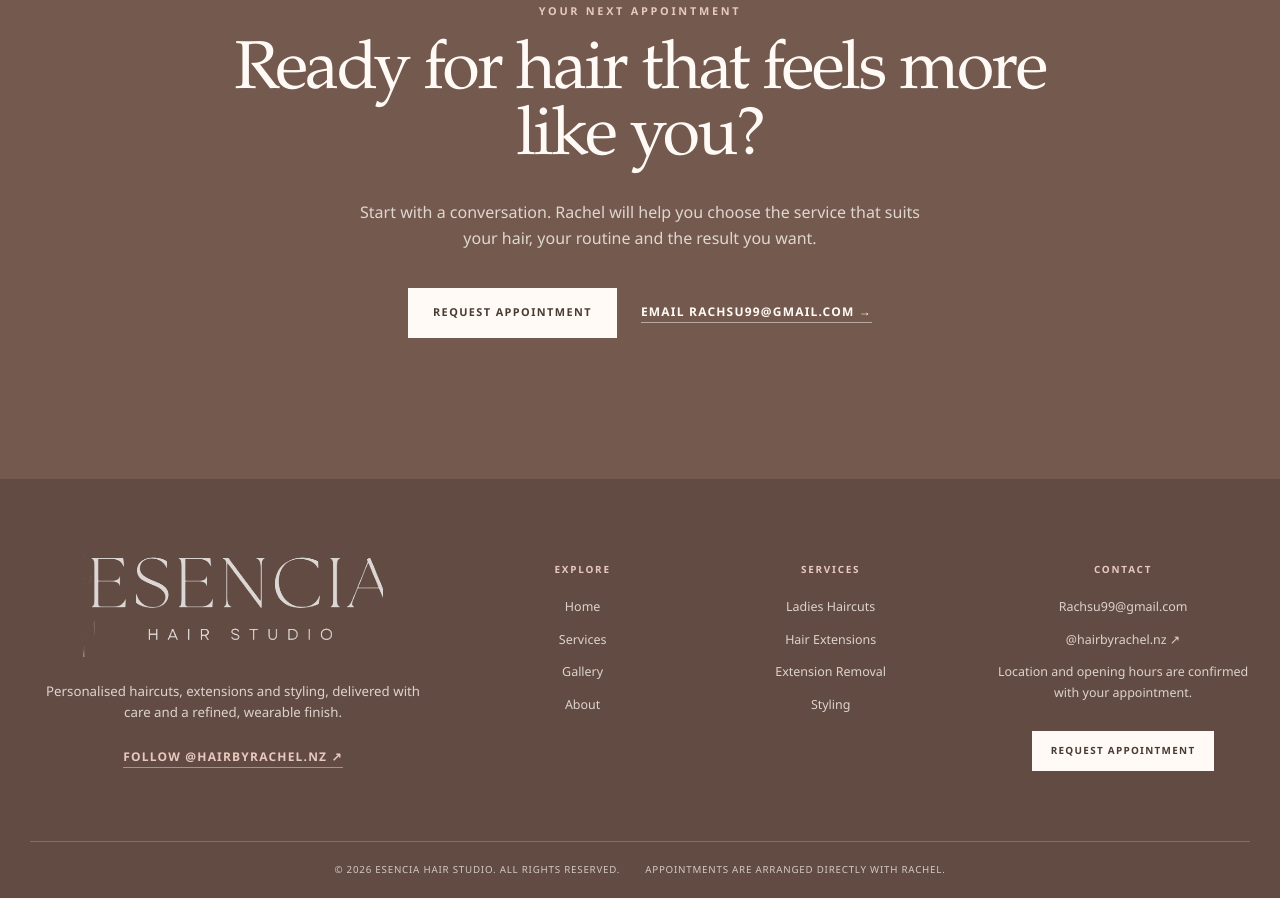
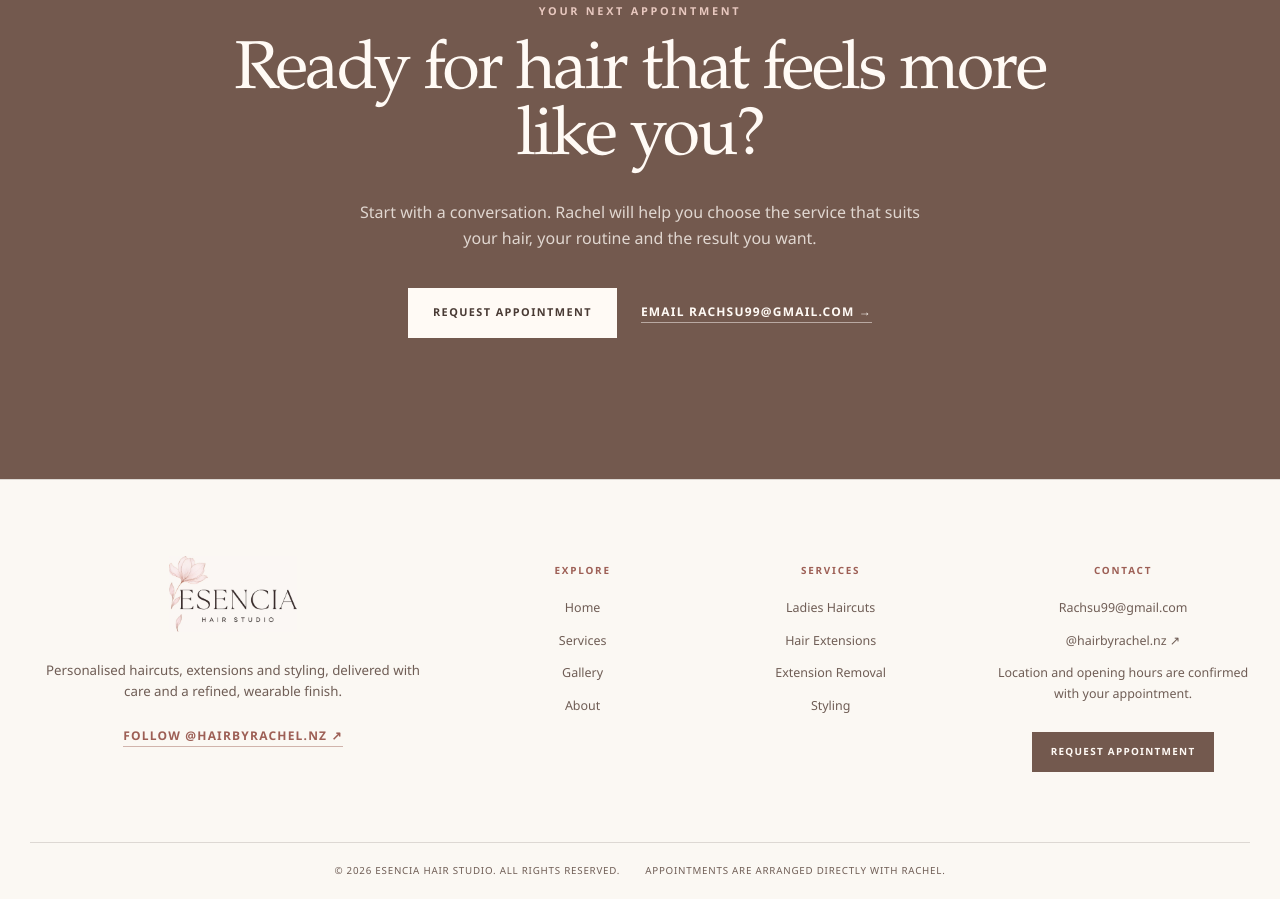
Before and after one commit to Rachsu99/esencia-hair-studio, a website: page index.html in a window 1280 px wide. Shown: the part 7207-8106 px from the top of the page. Drawn offline with Linux system fonts and the light colour scheme.

Commit message:
Match footer branding to header

```diff
--- a/css/style.css
+++ b/css/style.css
@@ -359,17 +359,19 @@
 .simple-hero h1 { margin-bottom: 30px; font-size: clamp(3.8rem, 7.5vw, 7rem); }
 .simple-hero > p:not(.eyebrow) { max-width: 670px; margin-inline: auto; color: var(--taupe); }
 
-.footer { padding-top: 82px; background: var(--color-footer); color: var(--color-on-primary); }
+.footer { padding-top: 82px; border-top: 1px solid var(--line); background: var(--color-background); color: var(--color-text); }
 .footer__grid { display: grid; grid-template-columns: 1.6fr .65fr .8fr 1fr; gap: clamp(35px, 5vw, 75px); padding-bottom: 70px; }
-.footer__brand .brand-mark { position: relative; width: min(100%, 300px); height: 104px; overflow: hidden; margin: -8px auto 24px; }
-.footer__brand .brand-mark img { width: 330px; max-width: none; height: auto; mix-blend-mode: screen; filter: invert(1) grayscale(1) contrast(1.75); opacity: .78; transform: translate(-20px, -82px); }
-.footer__brand > p { position: relative; max-width: 400px; margin: 0 auto 18px; color: var(--color-on-primary-muted); font-size: .83rem; }
-.footer__brand .text-link { color: var(--color-accent-soft); border-color: rgba(232,200,191,.55); }
-.footer__heading { margin-bottom: 20px; color: var(--color-accent-soft); font-size: .62rem; font-weight: 600; letter-spacing: .18em; text-transform: uppercase; }
-.footer__grid > div:not(.footer__brand) a:not(.button), .footer__grid > div:not(.footer__brand) p:not(.footer__heading) { display: block; margin: 0 0 12px; color: var(--color-on-primary-muted); font-size: .78rem; }
-.footer__grid > div:not(.footer__brand) a:hover { color: var(--color-on-primary); }
+.footer__brand .brand-mark { width: 216px; height: 76px; margin: -6px auto 28px; }
+.footer__brand .brand-mark img { width: 100%; height: 100%; object-fit: contain; mix-blend-mode: normal; filter: none; opacity: 1; transform: none; }
+.footer__brand > p { position: relative; max-width: 400px; margin: 0 auto 18px; color: var(--color-text-muted); font-size: .83rem; }
+.footer__brand .text-link { color: var(--color-accent); border-color: rgba(157,95,85,.45); }
+.footer__heading { margin-bottom: 20px; color: var(--color-accent); font-size: .62rem; font-weight: 600; letter-spacing: .18em; text-transform: uppercase; }
+.footer__grid > div:not(.footer__brand) a:not(.button), .footer__grid > div:not(.footer__brand) p:not(.footer__heading) { display: block; margin: 0 0 12px; color: var(--color-text-muted); font-size: .78rem; }
+.footer__grid > div:not(.footer__brand) a:hover { color: var(--color-text); }
 .footer__grid .button { margin-top: 16px; }
-.footer__bottom { display: flex; justify-content: center; flex-wrap: wrap; gap: 25px; padding-block: 20px; border-top: 1px solid rgba(255,250,245,.2); color: rgba(255,250,245,.72); font-size: .61rem; letter-spacing: .08em; text-align: center; text-transform: uppercase; }
+.footer .button--light { border-color: var(--color-primary); background: var(--color-primary); color: var(--color-on-primary); }
+.footer .button--light:hover { border-color: var(--color-primary-hover); background: var(--color-primary-hover); color: var(--color-on-primary); }
+.footer__bottom { display: flex; justify-content: center; flex-wrap: wrap; gap: 25px; padding-block: 20px; border-top: 1px solid var(--line); color: var(--color-text-muted); font-size: .61rem; letter-spacing: .08em; text-align: center; text-transform: uppercase; }
 .mobile-cta { display: none; }
 
 :focus-visible { outline: 2px solid var(--rose); outline-offset: 4px; }
@@ -477,8 +479,7 @@
   .form-actions { align-items: center; flex-direction: column; }
   .footer__grid { grid-template-columns: 1fr 1fr; }
   .footer__brand { grid-column: 1 / -1; }
-  .footer__brand .brand-mark { width: 270px; height: 96px; }
-  .footer__brand .brand-mark img { width: 305px; transform: translate(-22px, -76px); }
+  .footer__brand .brand-mark { width: 174px; height: 64px; }
   .footer__grid > div:last-child { grid-column: 1 / -1; }
   .footer__bottom { flex-direction: column; }
   body { padding-bottom: 58px; }
--- a/index.html
+++ b/index.html
@@ -25,8 +25,8 @@
 <meta name="twitter:image:alt" content="Esencia Hair Studio">
 <link rel="icon" type="image/webp" href="assets/images/brand/esencia-logo.webp">
 <link rel="preload" href="assets/images/studio/rachel-hero.webp" as="image" type="image/webp" fetchpriority="high">
-<link rel="preload" href="css/style.css?v=dd855910c0" as="style">
-<link rel="stylesheet" href="css/style.css?v=dd855910c0">
+<link rel="preload" href="css/style.css?v=beb8305c74" as="style">
+<link rel="stylesheet" href="css/style.css?v=beb8305c74">
 <script type="application/ld+json">{"@context":"https://schema.org","@type":"HairSalon","@id":"https://esenciahair.co.nz/#hair-salon","name":"Esencia Hair Studio","url":"https://esenciahair.co.nz","logo":"https://esenciahair.co.nz/assets/images/brand/esencia-logo.webp","image":"https://esenciahair.co.nz/assets/images/brand/esencia-social-share.jpg","email":"Rachsu99@gmail.com","sameAs":["https://www.instagram.com/hairbyrachel.nz?igsh=MXNiemsxM3E0N3VucA%3D%3D&utm_source=qr"],"priceRange":"$$","description":"Boutique hair studio offering personalised ladies haircuts, extensions and styling."}</script>
 <script src="js/main.js" defer></script>
 </head>
```
Also changed, not shown: 404.html (+2 -2 lines), about.html (+2 -2 lines), book.html (+2 -2 lines), contact.html (+2 -2 lines), extension-removal.html (+2 -2 lines), gallery.html (+2 -2 lines), hair-extensions.html (+2 -2 lines), haircuts.html (+2 -2 lines), keratin.html (+2 -2 lines), nanoplasty.html (+2 -2 lines), services.html (+2 -2 lines), styling.html (+2 -2 lines).
